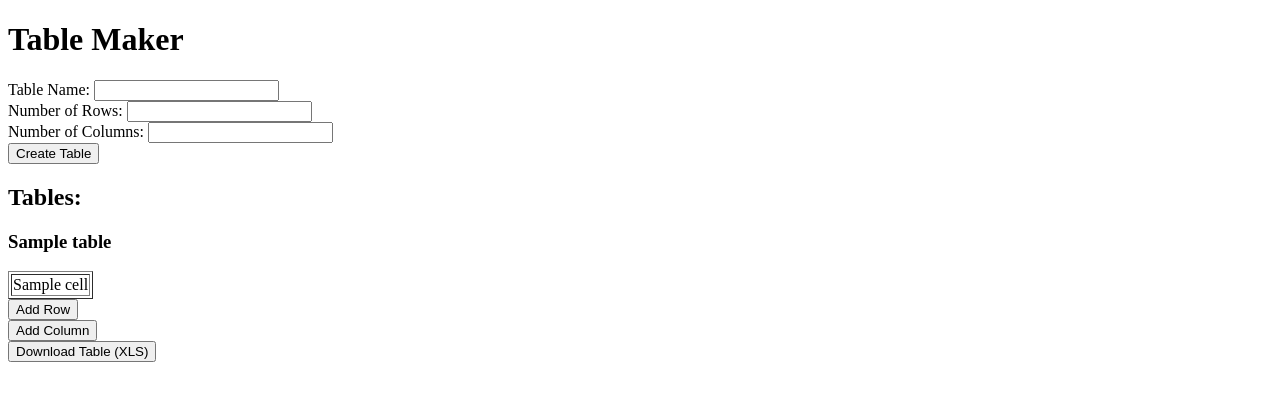
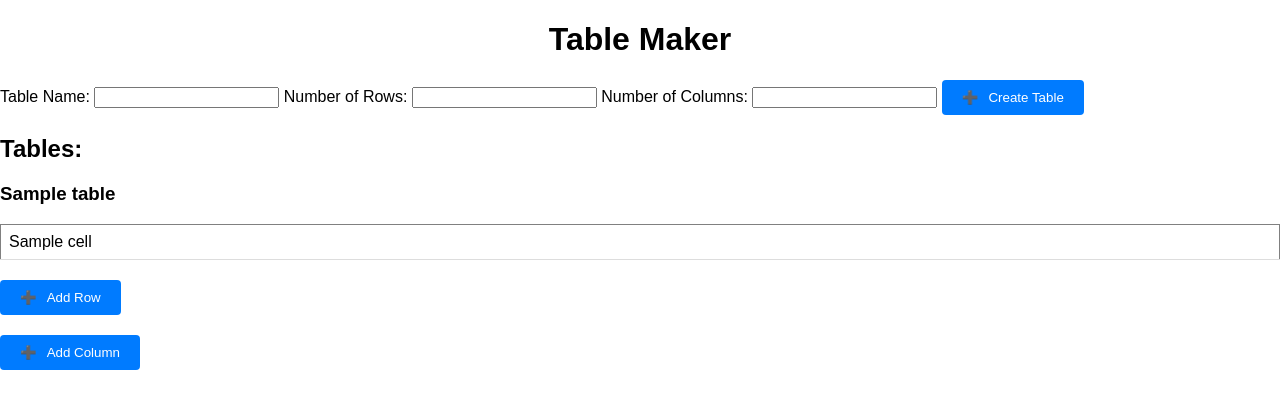
Before and after one commit to ruler31/pupupu, a Flask app: template templates/table.html in a window 1280 px wide. Shown: the top 409 px of the page. Run offline with Flask 3, Linux system fonts and the light colour scheme; the template is opened without the code that fills it: most values are stand-ins (such as "Sample title", 1, 10 or a date in 2020).

```diff
--- a/main.py
+++ b/main.py
@@ -1,4 +1,4 @@
-from flask import Flask, render_template, request, jsonify, send_file
+from flask import Flask, render_template, request, jsonify, redirect, send_file
 import re
 app = Flask(__name__)
 import xlwt
@@ -106,6 +106,13 @@ def add_row():
     table_id = int(request.form['table_id'])
     tables[table_id]['data'].append(['' for _ in range(len(tables[table_id]['data'][0]))])
     return render_template('table.html', tables=tables)
+@app.route('/add_column', methods=['POST'])
+def add_column():
+    table_id = int(request.form['table_id'])
+    for row in tables[table_id]['data']:
+        row.append('')
+    return redirect('/table')
+
 
 @app.route('/download_table/<int:table_id>', methods=['GET'])
 def download_table(table_id):
--- a/templates/table.html
+++ b/templates/table.html
@@ -4,18 +4,88 @@
     <meta charset="UTF-8">
     <meta name="viewport" content="width=device-width, initial-scale=1.0">
     <title>Table Maker</title>
+    <style>
+        body {
+            font-family: Arial, sans-serif;
+            margin: 0;
+            padding: 0;
+        }
+
+        h1 {
+            text-align: center;
+        }
+
+        form {
+            margin-bottom: 20px;
+        }
+
+        table {
+            margin-bottom: 20px;
+            border-collapse: collapse;
+            width: 100%;
+        }
+
+        th, td {
+            padding: 8px;
+            text-align: left;
+            border-bottom: 1px solid #ddd;
+        }
+
+        th {
+            background-color: #f2f2f2;
+        }
+
+        .btn {
+            display: inline-block;
+            background-color: #007bff;
+            color: #fff;
+            padding: 10px 20px;
+            border: none;
+            cursor: pointer;
+            border-radius: 4px;
+            text-decoration: none;
+        }
+
+        .btn:hover {
+            background-color: #0056b3;
+        }
+
+        .btn-icon {
+            margin-right: 10px;
+        }
+
+        .editable {
+            min-width: 50px;
+            outline: none;
+            position: relative;
+        }
+
+        .editable input {
+            position: absolute;
+            left: 0;
+            top: 0;
+            width: 100%;
+            height: 100%;
+            opacity: 0;
+        }
+
+        .editable[contenteditable="true"]:empty:before {
+            content: attr(data-placeholder);
+            color: #999;
+        }
+    </style>
 </head>
 <body>
     <h1>Table Maker</h1>
 
     <form action="/add_table" method="post">
         <label for="table_name">Table Name:</label>
-        <input type="text" id="table_name" name="table_name" required><br>
+        <input type="text" id="table_name" name="table_name" required>
         <label for="rows">Number of Rows:</label>
-        <input type="number" id="rows" name="rows" min="1" required><br>
+        <input type="number" id="rows" name="rows" min="1" required>
         <label for="cols">Number of Columns:</label>
-        <input type="number" id="cols" name="cols" min="1" required><br>
-        <button type="submit">Create Table</button>
+        <input type="number" id="cols" name="cols" min="1" required>
+        <button class="btn" type="submit"><span class="btn-icon">➕</span>Create Table</button>
     </form>
 
     <h2>Tables:</h2>
@@ -26,21 +96,20 @@
                 {% for row in table['data'] %}
                     <tr>
                         {% for cell in row %}
-                            <td class="editable" contenteditable="true" data-table-id="{{ loop.index0 }}" data-row-index="{{ loop.index }}" data-col-index="{{ loop.index0 }}">{{ cell }}</td>
+                            <td class="editable" contenteditable="true" data-table-id="{{ loop.index0 }}" data-row-index="{{ loop.index }}" data-col-index="{{ loop.index0 }}" data-placeholder="Cell">{{ cell }}</td>
+
+
                         {% endfor %}
                     </tr>
                 {% endfor %}
             </table>
             <form action="/add_row" method="post">
                 <input type="hidden" name="table_id" value="{{ loop.index0 }}">
-                <button type="submit">Add Row</button>
+                <button class="btn" type="submit"><span class="btn-icon">➕</span>Add Row</button>
             </form>
             <form action="/add_column" method="post">
                 <input type="hidden" name="table_id" value="{{ loop.index0 }}">
-                <button type="submit">Add Column</button>
-            </form>
-                <form action="/download_table/{{ loop.index0 }}" method="get">
-                <button type="submit">Download Table (XLS)</button>
+                <button class="btn" type="submit"><span class="btn-icon">➕</span>Add Column</button>
             </form>
         {% endfor %}
     {% else %}
```
Also changed, not shown: static/styles.css (line endings or trailing spaces), 2 other files.
